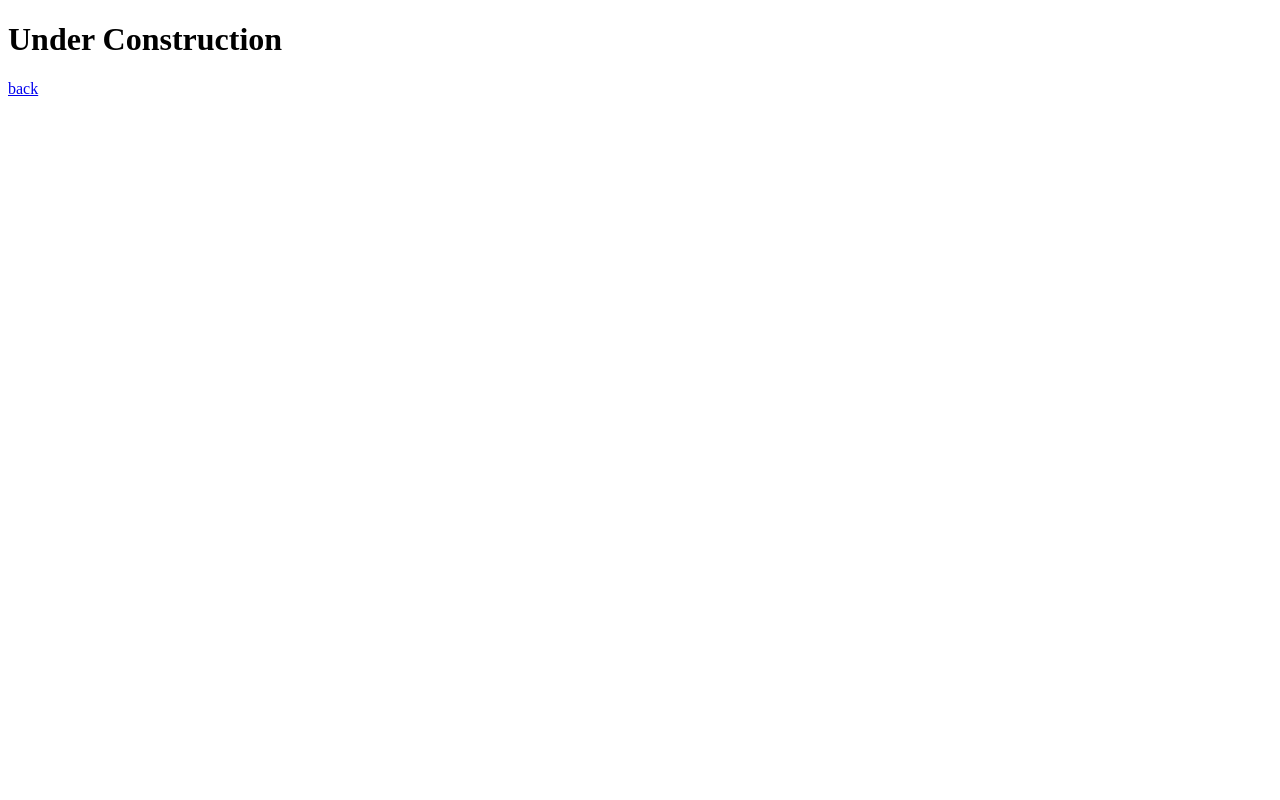
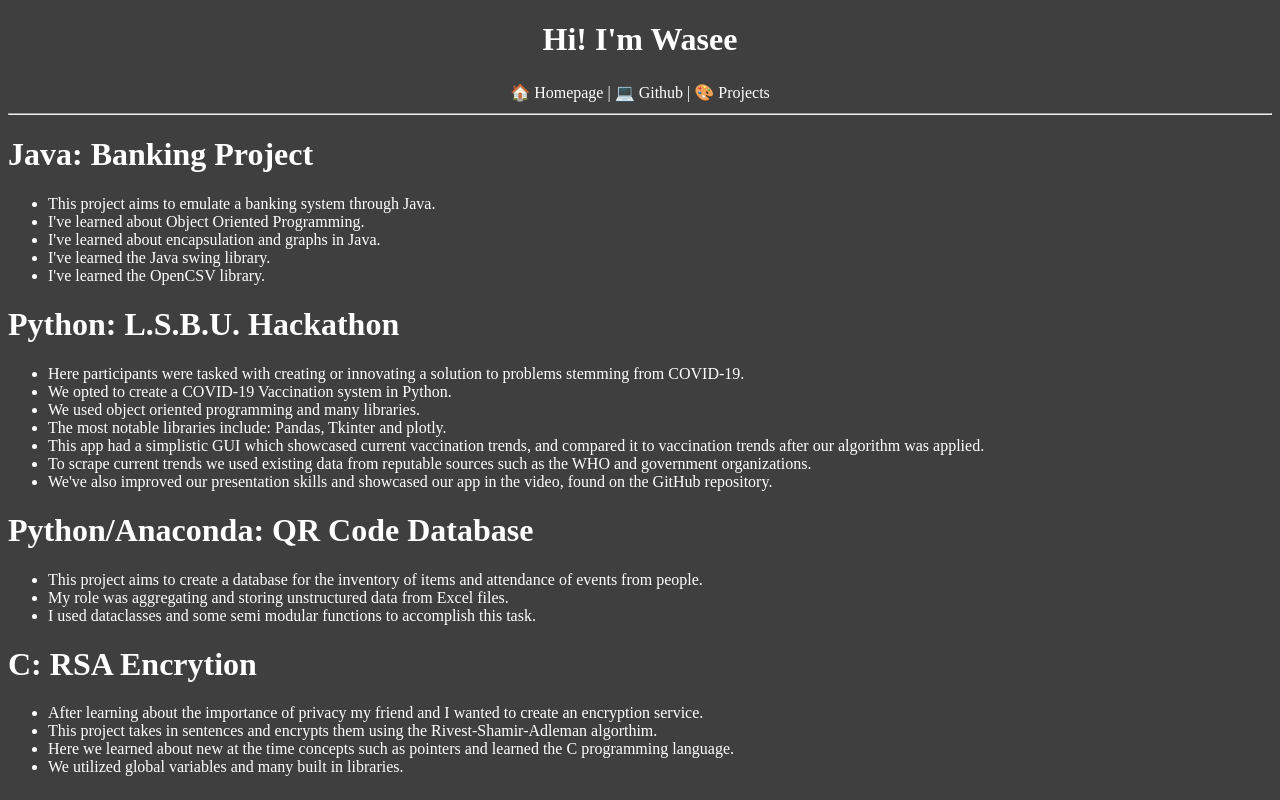
Before and after one commit to WaseeA/Website, a plain HTML site: page Resume Website/projects.html in a window 1280 px wide. Drawn offline with Linux system fonts and the light colour scheme.

Commit message:
Add files via upload

```diff
--- a/Resume Website/index.css
+++ b/Resume Website/index.css
@@ -28,7 +28,7 @@ a:visited{
 }
 
 .flexbox-about {
-  min-height: 400px;
+  min-height: 900px;
   min-width: 60%;
 }
 
--- /dev/null
+++ b/Resume Website/projects.css
@@ -0,0 +1,20 @@
+a{
+	text-decoration: none;
+	color:white;
+}
+
+a:hover{
+	color:white;
+}
+
+a:active{
+	color:white;
+}
+
+a:visited{
+	color:white
+}
+
+body{
+ color: white;
+}
--- a/Resume Website/projects.html
+++ b/Resume Website/projects.html
@@ -2,12 +2,67 @@
 <html>
 
 <header>
-
+    <meta charset="UTF-8">
+    <meta name="author" content="Wasee Alam">
+    <meta name="description" content="Resume">
+    <meta name="keywords" content="Wasee, Wasee Alam, wasee, alam, UofT">
+    <meta name="viewport" content="width=device-width, initial-scale=1.0">
+    <title>Project Outlines</title>
+    <link rel="stylesheet" type="text/css" href="projects.css">
 </header>
 
 <body>
-    <h1>Under Construction</h1>
-    <a href="index.html">back</a>
+    <center>
+        <h1 style="color:rgb(255, 255, 255)">Hi! I'm Wasee</h2>
+    </center>
+    <body style="background-color:rgb(63, 63, 63);"></body>
+
+    <center>
+        <table>
+            <tr>
+                <td style="color:white;"><a href="index.html">🏠 Homepage |</a></td>
+                <td style="color:white;"><a href="https://github.com/WaseeA">💻 Github | </a></td>
+                <td style="color:white;"><a href="projects.html">🎨 Projects</a></td>
+            </tr>
+        </table>
+    </center>
+
+    <hr/>
+
+    <h1>Java: Banking Project</h1>
+    <ul>
+        <li>This project aims to emulate a banking system through Java.</li>
+        <li>I've learned about Object Oriented Programming.</li>
+        <li>I've learned about encapsulation and graphs in Java.</li>
+        <li>I've learned the Java swing library.</li>
+        <li>I've learned the OpenCSV library.</li>
+    </ul>
+
+    <h1>Python: L.S.B.U. Hackathon</h1>
+    <ul>
+        <li>Here participants were tasked with creating or innovating a solution to problems stemming from COVID-19.</li>
+        <li>We opted to create a COVID-19 Vaccination system in Python.</li>
+        <li>We used object oriented programming and many libraries.</li>
+        <li>The most notable libraries include: Pandas, Tkinter and plotly.</li>
+        <li>This app had a simplistic GUI which showcased current vaccination trends, and compared it to vaccination trends after our algorithm was applied.</li>
+        <li>To scrape current trends we used existing data from reputable sources such as the WHO and government organizations.</li>
+        <li>We've also improved our presentation skills and showcased our app in the video, found on the GitHub repository.</li>
+        </ul>
+
+    <h1>Python/Anaconda: QR Code Database</h1>
+    <ul>
+        <li>This project aims to create a database for the inventory of items and attendance of events from people.</li>
+        <li>My role was aggregating and storing unstructured data from Excel files.</li>
+        <li>I used dataclasses and some semi modular functions to accomplish this task.</li>
+    </ul>
+
+    <h1>C: RSA Encrytion</h1>
+    <ul>
+        <li>After learning about the importance of privacy my friend and I wanted to create an encryption service.</li>
+        <li>This project takes in sentences and encrypts them using the Rivest-Shamir-Adleman algorthim.</li>
+        <li>Here we learned about new at the time concepts such as pointers and learned the C programming language.</li>
+        <li>We utilized global variables and many built in libraries.</li>
+    </ul>
 </body>
 
 </html>
--- /dev/null
+++ b/Resume Website/resume.css
@@ -0,0 +1,16 @@
+a{
+	text-decoration: none;
+	color:white;
+}
+
+a:hover{
+	color:white;
+}
+
+a:active{
+	color:white;
+}
+
+a:visited{
+	color:white
+}
```
Also changed, not shown: Resume Website/index.html (+19 -17 lines), Resume Website/resume.html (+29 -3 lines), 1 other file.
